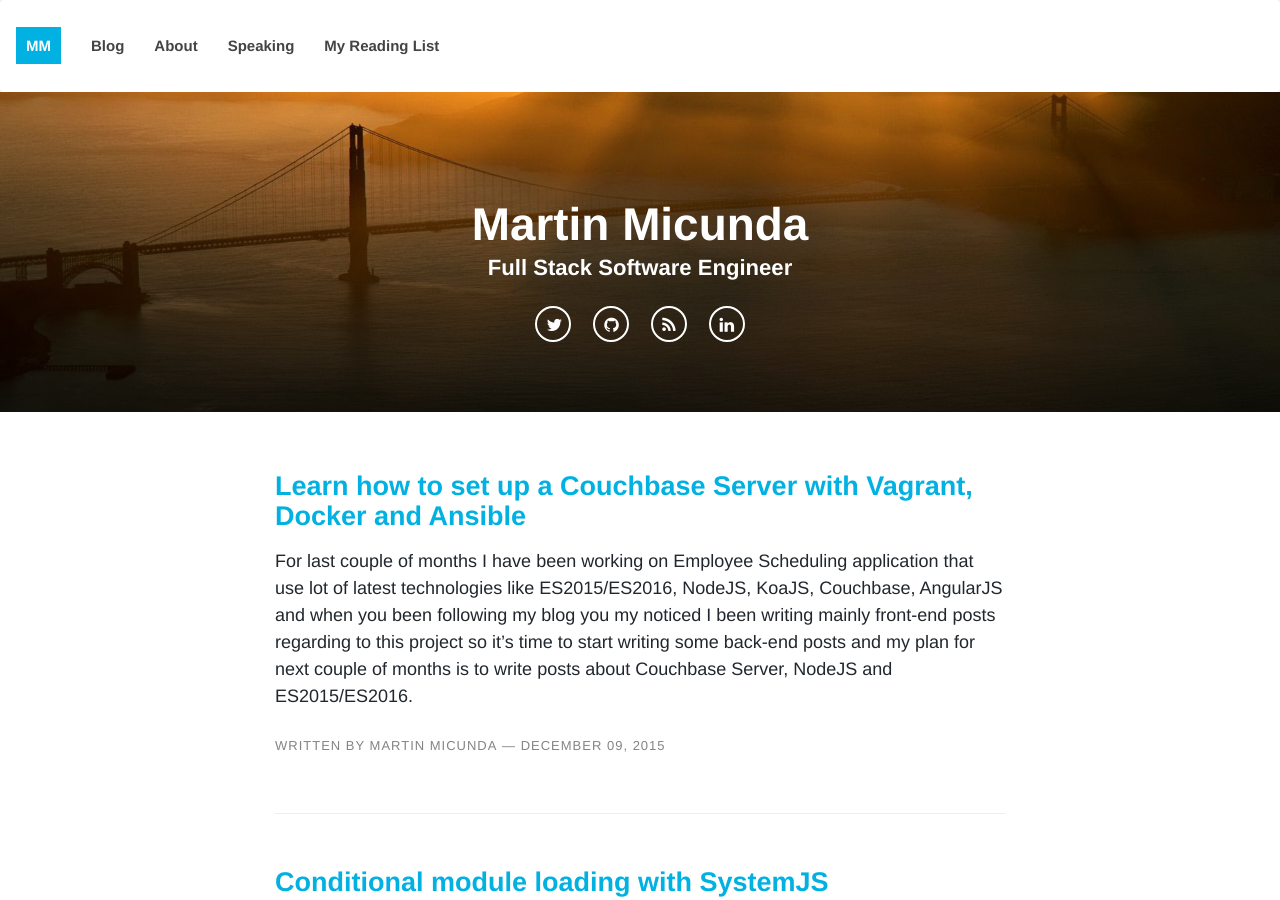
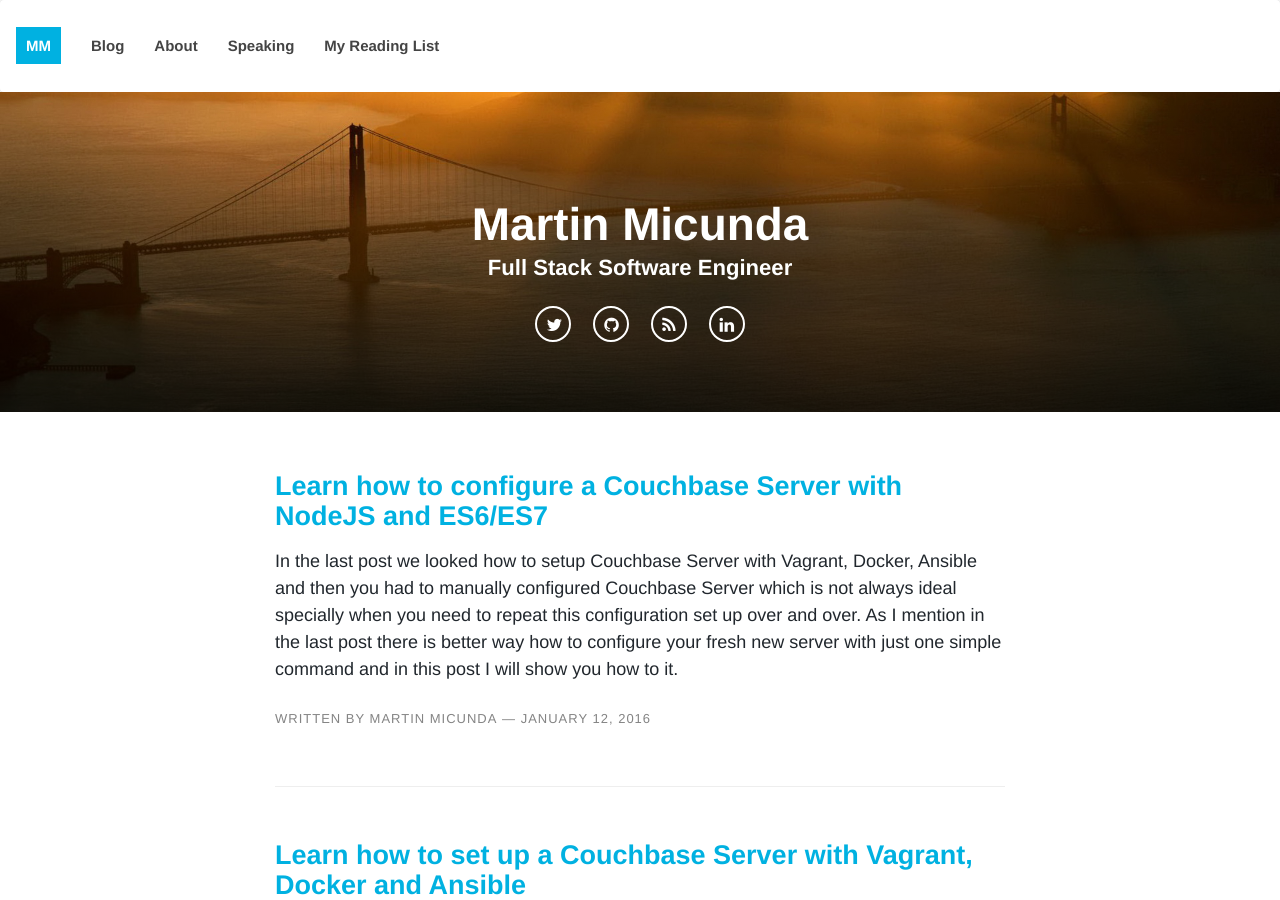
Before and after one commit to martinmicunda/martinmicunda.github.io, a Jekyll site: the page built from index.html, in a window 1280 px wide and 900 px high. Built offline with Jekyll 4.4.1, drawn with Linux system fonts in a browser that asks for light colours; nearby versions of some CDN libraries; Markdown is read by kramdown in place of the engine named in the settings; the list of posts is cut into pages by our own code; comment, search, counter and statistics services are not loaded; some of the changed lines change nothing that is shown.

Commit message:
publish Learn how to configure a Couchbase Server with NodeJS and ES6/ES7

```diff
--- a/_posts/2015-12-09-learn-how-to-set-up-a-couchbase-with-vagrant-docker-ansible.md
+++ b/_posts/2015-12-09-learn-how-to-set-up-a-couchbase-with-vagrant-docker-ansible.md
@@ -17,7 +17,7 @@ For last couple of months I have been working on `Employee Scheduling` applicati
 In this post we look how to setup `Couchbase Server` with `Vagrant`, `Docker` and `Ansible` which let us reuse this dev environment for similar projects in the future or if you are working in the team and new person join the project it's really easy to setup dev environment for this person.
 
  - **Learn how to set up a Couchbase Server with Vagrant, Docker and Ansible**
- - Learn how to configure a Couchbase Server with NodeJS and ES6/ES7
+ - [Learn how to configure a Couchbase Server with NodeJS and ES6/ES7](http://martinmicunda.com/2016/01/12/learn-how-to-configure-a-couchbase-server-with-nodejs)
  - Learn how to set up a NodeJS app using Couchbase Server, KoaJS and ES6/ES7
  - Learn how to do CRUD operations with Couchbase Server, NodeJS, ES6/ES7 and N1QL
  - Learn how to do advanced CRUD operations with Couchbase Server, NodeJS, ES6/ES7 and N1QL
```
Also changed, not shown: _posts/2016-01-12-learn-how-to-configure-a-couchbase-server-with-nodejs.md (renamed from _drafts/learn-how-to-configure-a-couchbase-server-with-nodejs.md).
